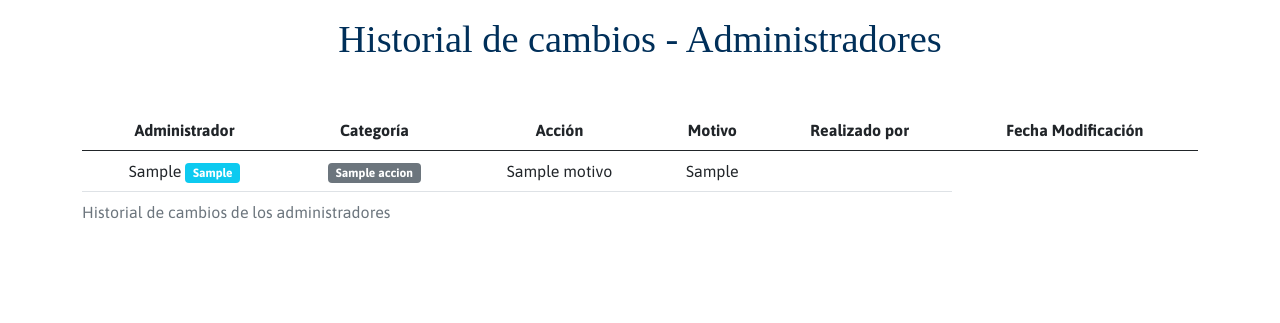
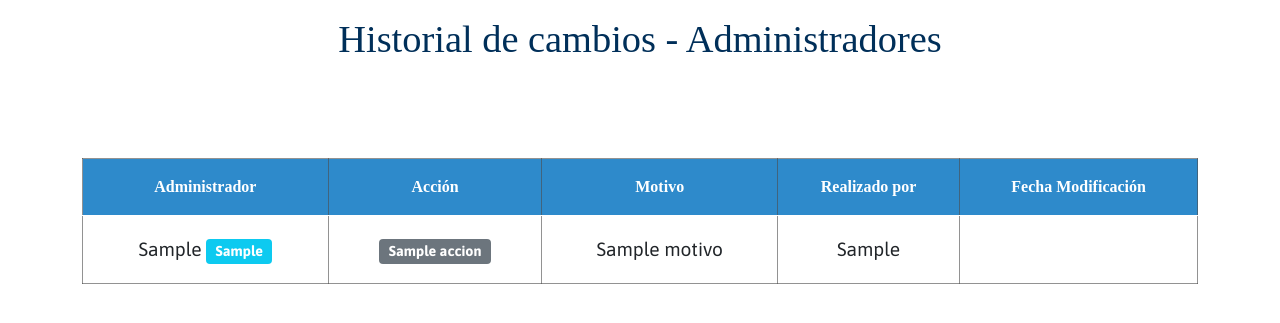
Before and after one commit to JulianB0315/rendicion_cuentas, a CodeIgniter 4 app: the page made by app/Views/historial_admins.php in a window 1280 px wide. Shown: the part 132-455 px from the top of the page. Run offline with PHP 8.4 and a stand-in for CodeIgniter, Linux system fonts and the light colour scheme; the template is opened without the code that fills it: most values are stand-ins (such as "Sample title", 1, 10 or a date in 2020); data that the repository does not hold is empty; some libraries are stand-ins or nearby versions; some web fonts are replaced.

Commit message:
Update historial_admins.php: replace outdated CSS links and modify table caption and date formatting

```diff
--- a/app/Views/historial_admins.php
+++ b/app/Views/historial_admins.php
@@ -16,10 +16,7 @@
         rel="stylesheet"
         href="https://site-assets.fontawesome.com/releases/v6.7.2/css/all.css" />
     <link rel="stylesheet" href="<?= base_url('styles/index.css') ?>" />
-    <link rel="stylesheet" href="<?= base_url('styles/admin.css') ?>" />
-    <link rel="stylesheet" href="<?= base_url('styles/login.css') ?>" />
-    <link rel="stylesheet" href="<?= base_url("styles/form.css") ?>" />
-    <link rel="stylesheet" href="<?= base_url("styles/dashboard.css") ?>" />
+    <link rel="stylesheet" href="<?= base_url('styles/conferencias.css') ?>" />
     <link
         rel="stylesheet"
         href="https://cdnjs.cloudflare.com/ajax/libs/animate.css/4.1.1/animate.min.css" />
@@ -47,11 +44,9 @@
         <div class="row">
             <div class="col-12">
                 <table class="table table-ejes text-center">
-                    <caption>Historial de cambios de los administradores</caption>
                     <thead>
                         <tr>
                             <th scope="col">Administrador</th>
-                            <th scope="col">Categoría</th>
                             <th scope="col">Acción</th>
                             <th scope="col">Motivo</th>
                             <th scope="col">Realizado por</th>
@@ -72,7 +67,7 @@
                                 </td>
                                 <td><?= esc($registro['motivo']) ?? '-' ?></td>
                                 <td><?= esc($registro['realizado_por']) ?></td>
-                                <td><?= formatear_fecha_esp($registro['fecha_modificacion']) ?></td>
+                                <td><?= formatear_fecha_esp($registro['fecha_accion']) ?></td>
                             </tr>
                         <?php endforeach; ?>
                     </tbody>
```
